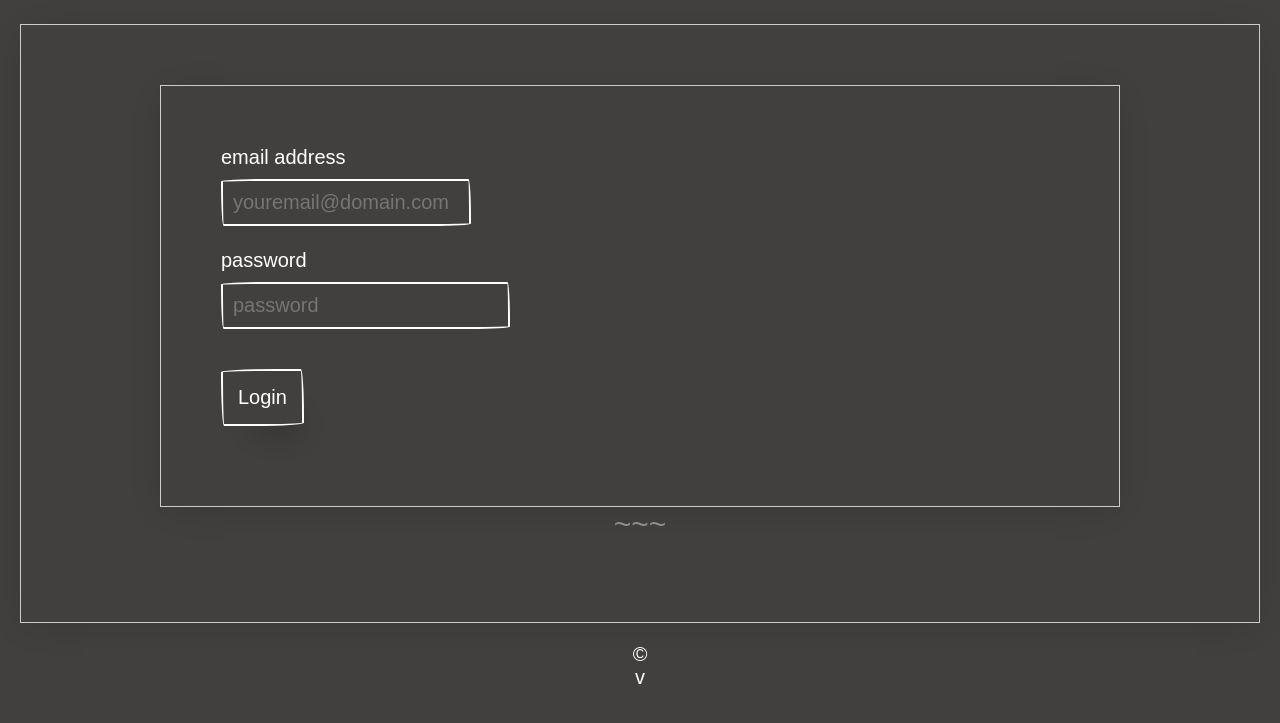
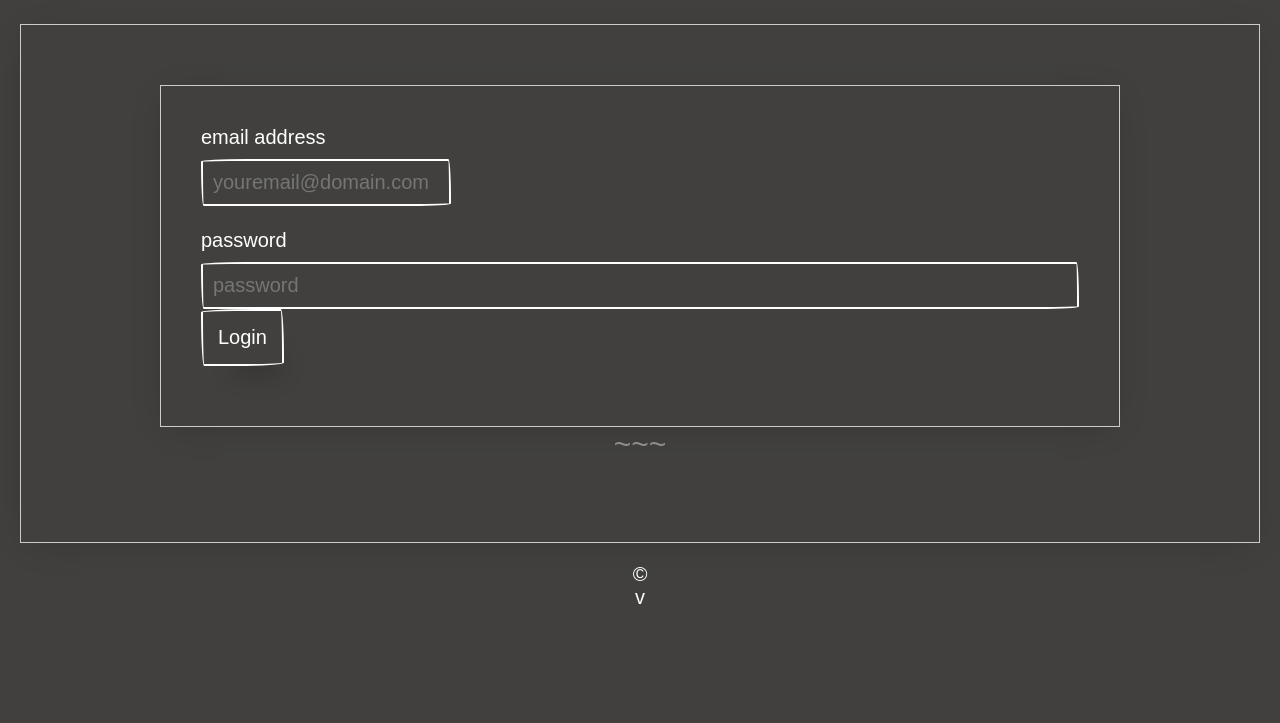
Before and after one commit to eddyizm/quotes, a FastAPI app: template src/html/templates/account/login.html in a window 1280 px wide. Shown: the part 56-779 px from the top of the page. Run offline with FastAPI, Linux system fonts and the light colour scheme; the template is opened without the code that fills it, so the values that code supplies are empty; parts of the project's set-up code (start-up, migrations or seed data) failed here and were passed over; some libraries are stand-ins or nearby versions; some web fonts are replaced.

Commit message:
fix: removed nested container to fix layout and padding

```diff
--- a/src/html/templates/account/login.html
+++ b/src/html/templates/account/login.html
@@ -1,7 +1,6 @@
 {% extends "base.html" %} {% block content %}
-<div class="paper container">
-    <div id="login" class="col-12 col container">
-        <form
+<div id="login" class="paper container">
+    <form
             hx-post="/account/authenticate"
             hx-swap="innerHTML"
             hx-target="#login"
@@ -20,25 +19,25 @@
                 <br />
                 <label for="password">password</label>
                 <input
+                    class="input-block"
                     id="password"
                     type="password"
                     name="password"
                     placeholder="password"
                     required="true"
                 />
-                <div id="cfblock" class="row">
+                <!-- <div id="cfblock" class="row">
                     <div
                         class="cf-turnstile"
                         data-sitekey="0x4AAAAAAAeam8ntxcFbPdBj"
                         data-theme="dark"
                         data-size="compact"
                     ></div>
-                </div>
+                </div> -->
                 <div id="sendbtn" class="row">
                     <button type="submit" name="action">Login</button>
                 </div>
             </div>
         </form>
-    </div>
 </div>
 {% endblock %}
--- a/src/html/templates/account/login_error.html
+++ b/src/html/templates/account/login_error.html
@@ -1,4 +1,4 @@
-<div id="login" class="col-12 col container">
+<div id="login" class="paper container">
     <div>
         <div class="h2">{{ detail }}!</div>
         <div>
--- a/src/html/templates/account/login_success.html
+++ b/src/html/templates/account/login_success.html
@@ -1,4 +1,4 @@
-<div id="login" class="col-12 col container">
+<div id="login" class="paper container">
     <div class="h2">Welcome {{ email }}!</div>
         <div>
             <h4>Checkout ...</h4>
--- a/src/html/templates/account/logout.html
+++ b/src/html/templates/account/logout.html
@@ -1,6 +1,6 @@
 {% extends "base.html" %} {% block content %}
 
-<div id="login" class="col-12 col container">
+<div id="login" class="paper container">
     <div class="h2">Logged out</div>
 </div>
 
```
